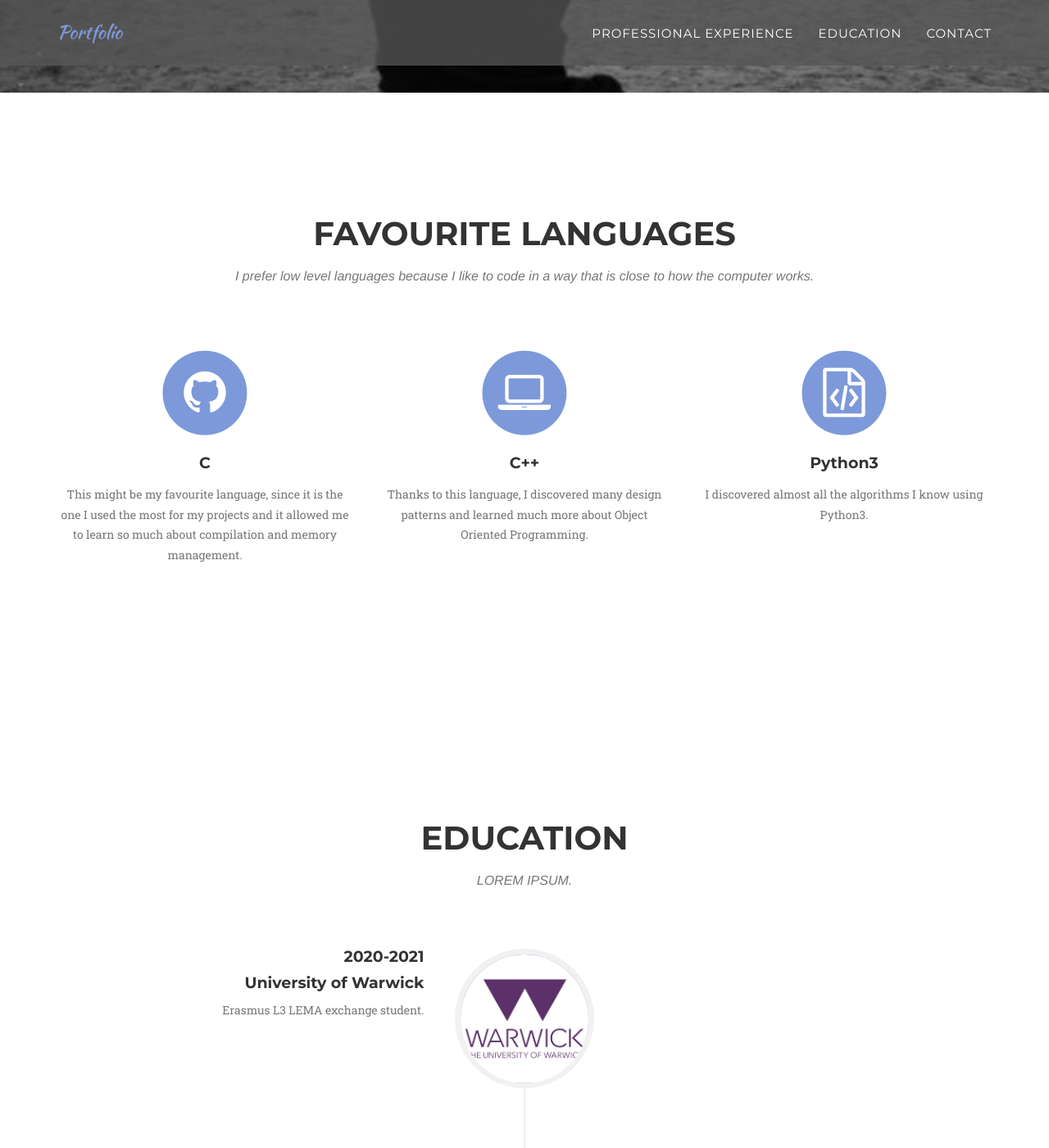
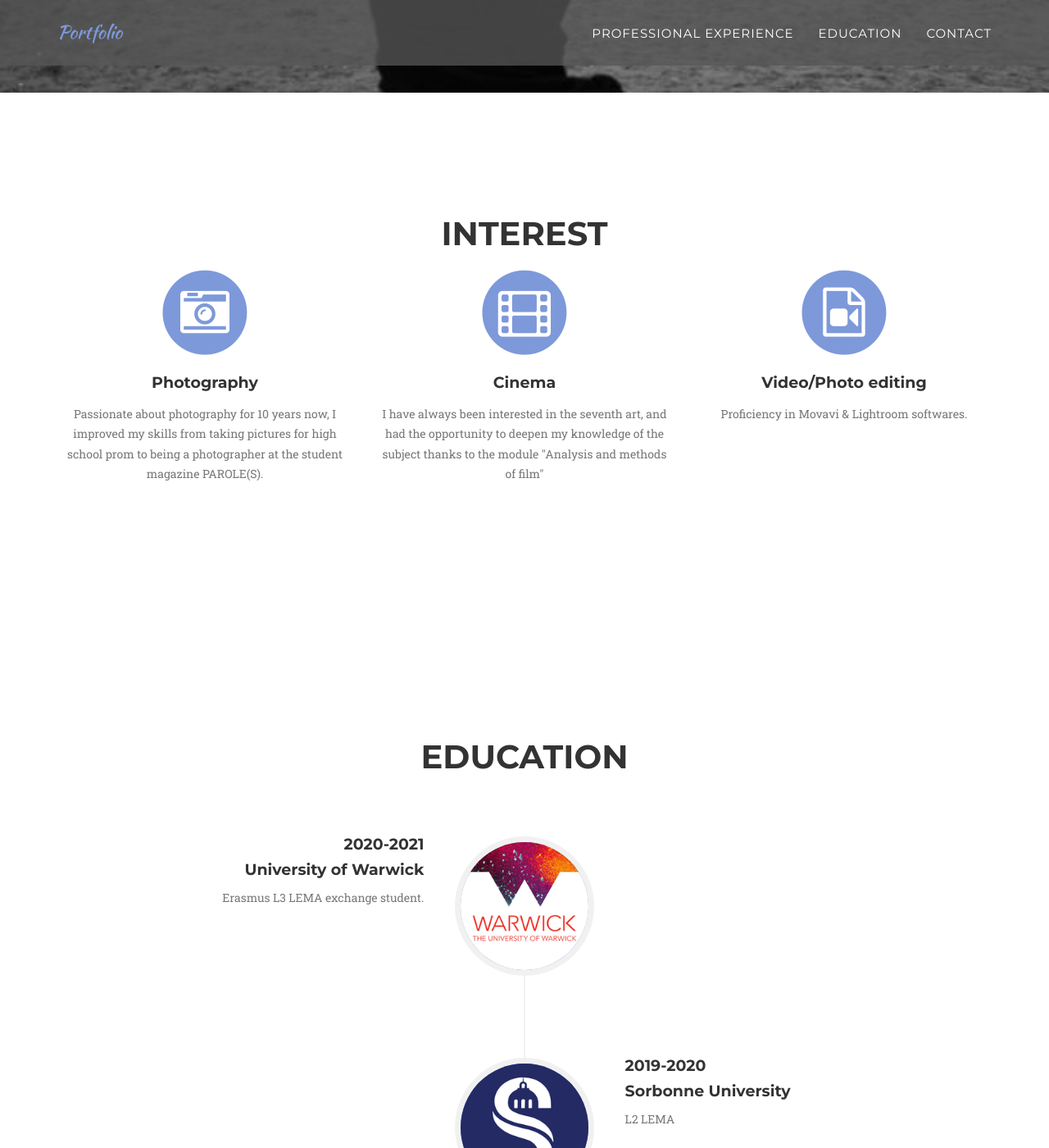
Before and after one commit to noemiefun/noemiefun.github.io, a Jekyll site: the page built from index.html, in a window 1280 px wide and 1400 px high, scrolled down 455 px. Shown: the whole window at 82% size. Built offline with Jekyll 4.4.1, drawn with Linux system fonts in a browser that asks for light colours; some web fonts are replaced.

Commit message:
please work

```diff
--- a/_includes/about.html
+++ b/_includes/about.html
@@ -4,7 +4,7 @@
             <div class="row">
                 <div class="col-lg-12 text-center">
                     <h2 class="section-heading">Education</h2>
-                    <h3 class="section-subheading text-muted">LOREM IPSUM.</h3>
+                    <h3 class="section-subheading text-muted"></h3>
                 </div>
             </div>
             <div class="row">
@@ -12,7 +12,7 @@
                     <ul class="timeline">
                         <li>
                             <div class="timeline-image">
-                                <img class="img-circle img-responsive" src="img/about/education-1.png" alt="">
+                                <img class="img-circle img-responsive" src="img/about/education-0.png" alt="">
                             </div>
                             <div class="timeline-panel">
                                 <div class="timeline-heading">
--- a/_includes/services.html
+++ b/_includes/services.html
@@ -3,34 +3,34 @@
         <div class="container">
             <div class="row">
                 <div class="col-lg-12 text-center">
-                    <h2 class="section-heading">Favourite Languages</h2>
-                    <h3 class="section-subheading text-muted">I prefer low level languages because I like to code in a way that is close to how the computer works.</h3>
+                    <h2 class="section-heading">Interest</h2>
+                    <!-- <h3 class="section-subheading text-muted">I prefer low level languages because I like to code in a way that is close to how the computer works.</h3> -->
                 </div>
             </div>
             <div class="row text-center">
                 <div class="col-md-4">
                     <span class="fa-stack fa-4x">
                         <i class="fa fa-circle fa-stack-2x text-primary"></i>
-                        <i class="fa fa-github fa-stack-1x fa-inverse"></i>
+                        <i class="fa fa-camera-retro fa-stack-1x fa-inverse"></i>
                     </span>
-                    <h4 class="service-heading">C</h4>
-                    <p class="text-muted">This might be my favourite language, since it is the one I used the most for my projects and it allowed me to learn so much about compilation and memory management.</p>
+                    <h4 class="service-heading">Photography</h4>
+                    <p class="text-muted">Passionate about photography for 10 years now, I improved my skills from taking pictures for high school prom to being a photographer at the student magazine PAROLE(S).</p>
                 </div>
                 <div class="col-md-4">
                     <span class="fa-stack fa-4x">
                         <i class="fa fa-circle fa-stack-2x text-primary"></i>
-                        <i class="fa fa-laptop fa-stack-1x fa-inverse"></i>
+                        <i class="fa fa-film fa-stack-1x fa-inverse"></i>
                     </span>
-                    <h4 class="service-heading">C++</h4>
-                    <p class="text-muted">Thanks to this language, I discovered many design patterns and learned much more about Object Oriented Programming.</p>
+                    <h4 class="service-heading">Cinema</h4>
+                    <p class="text-muted">I have always been interested in the seventh art, and had the opportunity to deepen my knowledge of the subject thanks to the module "Analysis and methods of film"</p>
                 </div>
                 <div class="col-md-4">
                     <span class="fa-stack fa-4x">
                         <i class="fa fa-circle fa-stack-2x text-primary"></i>
-                        <i class="fa fa-file-code-o fa-stack-1x fa-inverse"></i>
+                        <i class="fa fa-file-video-o fa-stack-1x fa-inverse"></i>
                     </span>
-                    <h4 class="service-heading">Python3</h4>
-                    <p class="text-muted">I discovered almost all the algorithms I know using Python3.</p>
+                    <h4 class="service-heading">Video/Photo editing</h4>
+                    <p class="text-muted">Proficiency in Movavi & Lightroom softwares.</p>
                 </div>
             </div>
         </div>
```
Also changed, not shown: 8 other files.
